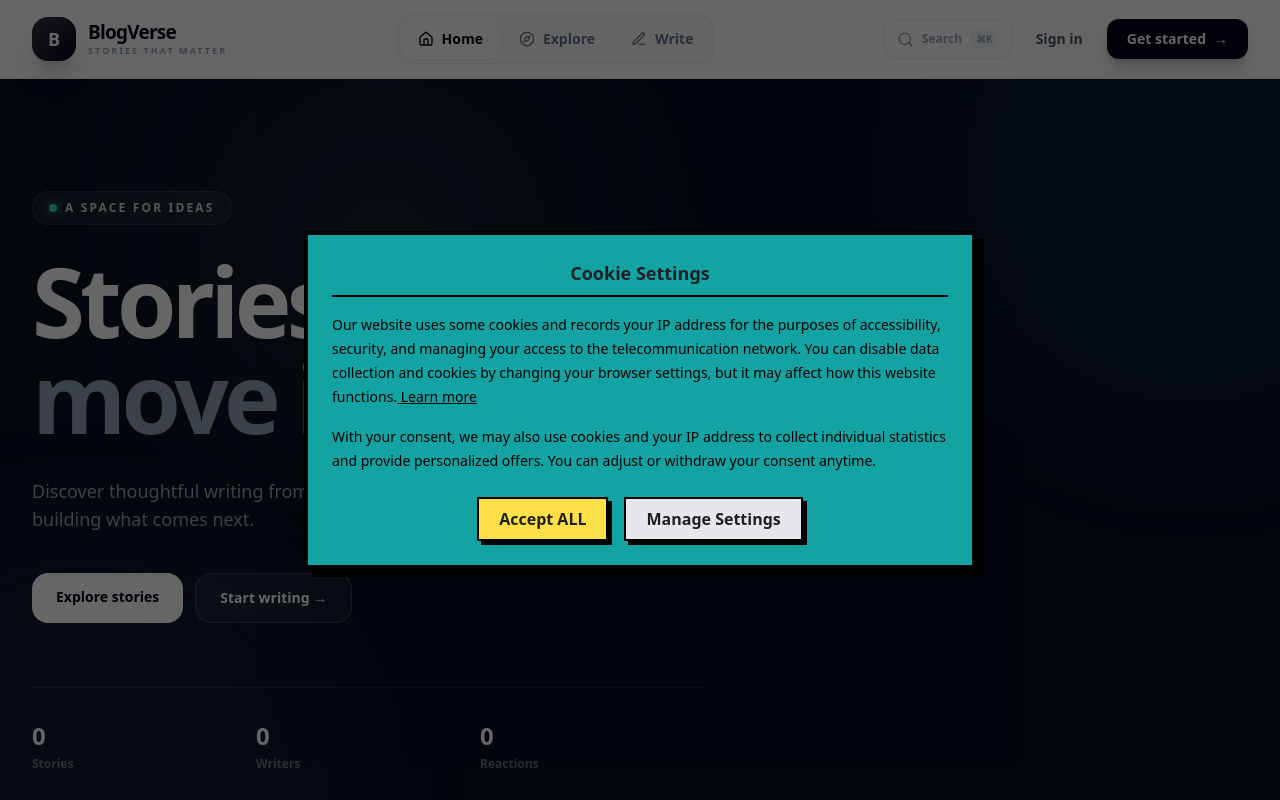
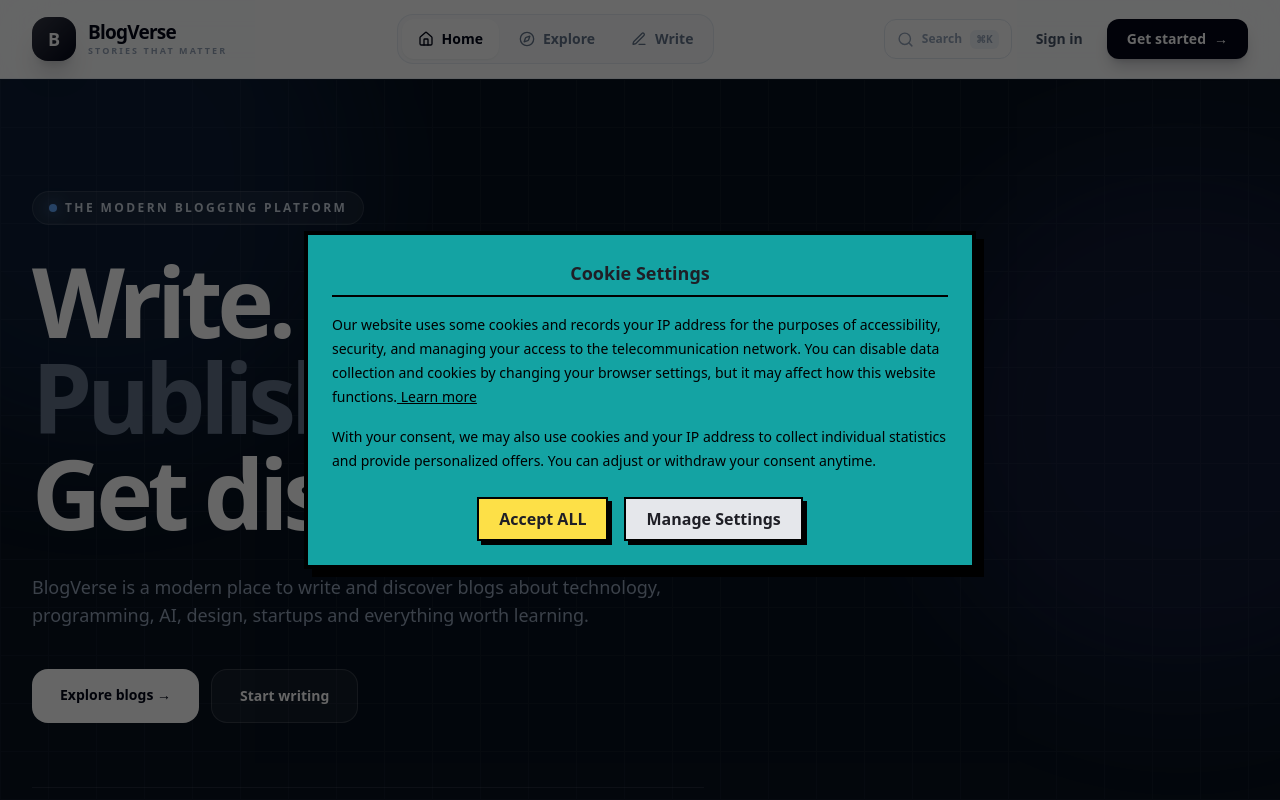
Before and after one commit to RahilAlam929/BLOGVERSE, a Next.js app: page / in a window 1280 px wide. Shown: the top 800 px of the page. Built offline with nearby package versions, Linux system fonts and the light colour scheme; no server answers; the database is empty.

Commit message:
feat: redesign BlogVerse blogging experience

```diff
--- a/src/app/page.tsx
+++ b/src/app/page.tsx
@@ -14,6 +14,7 @@ type RawPost = {
   category?: string | null;
   guest_name?: string | null;
   guest_id?: string | null;
+  created_at?: string | null;
   likes?: { id: number }[] | null;
   comments?: { id: number }[] | null;
 };
@@ -35,7 +36,7 @@ export default async function HomePage() {
   const normalized = posts.map((post) => ({
     ...post,
     profiles: {
-      name: post.guest_name || "BlogVerse Writer",
+      name: post.guest_name || "BlogVerse Author",
       avatar_url: null,
     },
     likes_count: post.likes?.length ?? 0,
@@ -45,79 +46,95 @@ export default async function HomePage() {
   const featured = normalized[0];
   const latest = normalized.slice(1);
 
-  const topics = [
+  const categories = [
     "Technology",
+    "Programming",
     "AI",
-    "Programming",
+    "Web Development",
     "Design",
     "Startups",
     "Productivity",
   ];
 
+  const totalLikes = posts.reduce(
+    (total, post) => total + (post.likes?.length ?? 0),
+    0
+  );
+
+  const totalAuthors = new Set(
+    posts.map((post) => post.guest_id).filter(Boolean)
+  ).size;
+
   return (
-    <main className="min-h-screen bg-[#f7f8fa] text-slate-950">
+    <main className="min-h-screen bg-[#f8fafc] text-slate-950">
       <Header />
 
       {/* HERO */}
-      <section className="relative overflow-hidden bg-[#07111f]">
+      <section className="relative overflow-hidden border-b border-slate-800 bg-[#07111f]">
         <div className="absolute inset-0">
-          <div className="absolute -right-40 -top-40 h-[500px] w-[500px] rounded-full bg-blue-500/10 blur-3xl" />
-          <div className="absolute -bottom-40 -left-40 h-[500px] w-[500px] rounded-full bg-indigo-500/10 blur-3xl" />
-          <div className="absolute inset-0 bg-[radial-gradient(circle_at_30%_20%,rgba(255,255,255,0.06),transparent_30%)]" />
+          <div className="absolute -left-40 -top-40 h-[520px] w-[520px] rounded-full bg-blue-500/10 blur-3xl" />
+          <div className="absolute -right-40 top-20 h-[520px] w-[520px] rounded-full bg-indigo-500/10 blur-3xl" />
+
+          <div className="absolute inset-0 opacity-[0.035] [background-image:linear-gradient(#fff_1px,transparent_1px),linear-gradient(90deg,#fff_1px,transparent_1px)] [background-size:48px_48px]" />
         </div>
 
-        <div className="relative mx-auto max-w-7xl px-5 py-20 sm:py-24 lg:px-8 lg:py-28">
+        <div className="relative mx-auto max-w-7xl px-5 py-20 lg:px-8 lg:py-28">
           <div className="max-w-4xl">
+
             <div className="mb-7 inline-flex items-center gap-2 rounded-full border border-white/10 bg-white/[0.06] px-4 py-2">
-              <span className="h-2 w-2 rounded-full bg-emerald-400 shadow-[0_0_12px_rgba(52,211,153,0.8)]" />
-              <span className="text-xs font-bold uppercase tracking-[0.18em] text-slate-300">
-                A space for ideas
+              <span className="h-2 w-2 rounded-full bg-blue-400 shadow-[0_0_15px_rgba(96,165,250,.8)]" />
+              <span className="text-xs font-bold uppercase tracking-[0.2em] text-slate-300">
+                The modern blogging platform
               </span>
             </div>
 
-            <h1 className="max-w-4xl text-5xl font-black leading-[0.95] tracking-[-0.05em] text-white sm:text-6xl lg:text-8xl">
-              Stories that
-              <span className="block text-slate-400">
-                move ideas forward.
+            <h1 className="max-w-4xl text-5xl font-black leading-[0.94] tracking-[-0.055em] text-white sm:text-6xl lg:text-8xl">
+              Write.
+              <span className="block text-slate-500">
+                Publish.
+              </span>
+              <span className="block">
+                Get discovered.
               </span>
             </h1>
 
             <p className="mt-8 max-w-2xl text-base leading-7 text-slate-400 sm:text-lg">
-              Discover thoughtful writing from creators, developers,
-              designers and people building what comes next.
+              BlogVerse is a modern place to write and discover blogs about
+              technology, programming, AI, design, startups and everything
+              worth learning.
             </p>
 
             <div className="mt-10 flex flex-col gap-3 sm:flex-row">
               <a
-                href="#latest"
-                className="rounded-2xl bg-white px-6 py-3.5 text-center text-sm font-black text-slate-950 transition hover:-translate-y-0.5 hover:bg-slate-100"
+                href="/blogs"
+                className="rounded-2xl bg-white px-7 py-4 text-center text-sm font-black text-slate-950 transition hover:-translate-y-0.5 hover:bg-slate-100"
               >
-                Explore stories
+                Explore blogs →
               </a>
 
               <a
                 href="/create"
-                className="rounded-2xl border border-white/15 bg-white/[0.06] px-6 py-3.5 text-center text-sm font-bold text-white backdrop-blur transition hover:bg-white/10"
+                className="rounded-2xl border border-white/15 bg-white/[0.05] px-7 py-4 text-center text-sm font-bold text-white transition hover:bg-white/10"
               >
-                Start writing →
+                Start writing
               </a>
             </div>
           </div>
 
-          {/* HERO STATS */}
+          {/* STATS */}
           <div className="mt-16 grid max-w-2xl grid-cols-3 border-t border-white/10 pt-8">
             <div>
               <p className="text-2xl font-black text-white">
-                {posts.length}
+                {posts.length}+
               </p>
               <p className="mt-1 text-xs font-semibold text-slate-500">
-                Stories
+                Published blogs
               </p>
             </div>
 
             <div>
               <p className="text-2xl font-black text-white">
-                {new Set(posts.map((post) => post.guest_id).filter(Boolean)).size}
+                {totalAuthors}+
               </p>
               <p className="mt-1 text-xs font-semibold text-slate-500">
                 Writers
@@ -126,84 +143,83 @@ export default async function HomePage() {
 
             <div>
               <p className="text-2xl font-black text-white">
-                {posts.reduce(
-                  (total, post) => total + (post.likes?.length ?? 0),
-                  0
-                )}
+                {totalLikes}+
               </p>
               <p className="mt-1 text-xs font-semibold text-slate-500">
-                Reactions
+                Likes
               </p>
             </div>
           </div>
         </div>
       </section>
 
-      {/* TOPICS */}
-      <section className="border-b border-slate-200 bg-white">
-        <div className="mx-auto flex max-w-7xl gap-2 overflow-x-auto px-5 py-5 lg:px-8">
-          <span className="mr-2 whitespace-nowrap px-3 py-2 text-xs font-black uppercase tracking-wider text-slate-400">
-            Explore
+      {/* CATEGORY BAR */}
+      <section className="sticky top-[78px] z-30 border-b border-slate-200 bg-white/90 backdrop-blur-xl">
+        <div className="mx-auto flex max-w-7xl gap-2 overflow-x-auto px-5 py-4 lg:px-8">
+          <span className="mr-2 flex shrink-0 items-center text-xs font-black uppercase tracking-[0.18em] text-slate-400">
+            Browse
           </span>
 
-          {topics.map((topic) => (
-            <button
-              key={topic}
-              type="button"
-              className="whitespace-nowrap rounded-full border border-slate-200 bg-slate-50 px-4 py-2 text-xs font-bold text-slate-600 transition hover:border-slate-950 hover:bg-slate-950 hover:text-white"
+          {categories.map((category) => (
+            <a
+              key={category}
+              href="/blogs"
+              className="shrink-0 rounded-full border border-slate-200 bg-slate-50 px-4 py-2 text-xs font-bold text-slate-600 transition hover:border-slate-950 hover:bg-slate-950 hover:text-white"
             >
-              {topic}
-            </button>
+              {category}
+            </a>
           ))}
         </div>
       </section>
 
-      {/* MAIN CONTENT */}
+      {/* CONTENT */}
       <div className="mx-auto max-w-7xl px-5 py-14 lg:px-8 lg:py-20">
 
-        {/* FEATURED HEADER */}
+        {/* FEATURED */}
         {featured && (
           <section>
             <div className="mb-7 flex items-end justify-between">
               <div>
-                <p className="text-xs font-black uppercase tracking-[0.2em] text-slate-400">
-                  Featured
+                <p className="text-xs font-black uppercase tracking-[0.2em] text-blue-600">
+                  Featured blog
                 </p>
 
-                <h2 className="mt-2 text-3xl font-black tracking-tight sm:text-4xl">
-                  Editor&apos;s pick
+                <h2 className="mt-2 text-3xl font-black tracking-[-0.03em] sm:text-4xl">
+                  Editor&apos;s choice
                 </h2>
               </div>
 
               <a
                 href={`/blog/${featured.slug}`}
-                className="hidden text-sm font-bold text-slate-500 transition hover:text-slate-950 sm:block"
+                className="hidden text-sm font-bold text-slate-500 hover:text-slate-950 sm:block"
               >
-                Read featured →
+                Read blog →
               </a>
             </div>
 
-            <div className="overflow-hidden rounded-[28px] border border-slate-200 bg-white shadow-sm transition hover:shadow-xl">
+            <div className="overflow-hidden rounded-[30px] border border-slate-200 bg-white shadow-sm transition duration-300 hover:shadow-2xl">
               <FeaturedPost post={featured} />
             </div>
           </section>
         )}
 
-        {/* LATEST */}
-        <section id="latest" className="mt-20 scroll-mt-28">
+        {/* LATEST BLOGS */}
+        <section
+          id="latest"
+          className="mt-20 scroll-mt-32"
+        >
           <div className="mb-8 flex items-end justify-between">
             <div>
-              <p className="text-xs font-black uppercase tracking-[0.2em] text-slate-400">
-                Fresh from the community
+              <p className="text-xs font-black uppercase tracking-[0.2em] text-blue-600">
+                Recently published
               </p>
 
-              <h2 className="mt-2 text-3xl font-black tracking-tight sm:text-4xl">
-                Latest stories
+              <h2 className="mt-2 text-3xl font-black tracking-[-0.03em] sm:text-4xl">
+                Latest blogs
               </h2>
 
               <p className="mt-2 max-w-xl text-sm leading-6 text-slate-500">
-                The newest ideas, experiences and perspectives published on
-                BlogVerse.
+                Fresh articles from the BlogVerse community.
               </p>
             </div>
 
@@ -211,65 +227,111 @@ export default async function HomePage() {
               href="/blogs"
               className="hidden rounded-xl border border-slate-200 bg-white px-4 py-2.5 text-sm font-bold text-slate-700 transition hover:border-slate-300 hover:text-slate-950 sm:block"
             >
-              View all
+              View all blogs →
             </a>
           </div>
 
           {latest.length > 0 ? (
-            <div className="overflow-hidden">
-              <PostGrid posts={latest} />
-            </div>
+            <PostGrid posts={latest} />
           ) : (
-            <div className="rounded-[28px] border border-dashed border-slate-300 bg-white px-6 py-20 text-center">
-              <div className="mx-auto flex h-14 w-14 items-center justify-center rounded-2xl bg-slate-950 text-xl font-black text-white">
-                B
+            <div className="rounded-[30px] border border-dashed border-slate-300 bg-white px-6 py-20 text-center">
+              <div className="mx-auto flex h-16 w-16 items-center justify-center rounded-2xl bg-slate-950 text-xl font-black text-white">
+                BV
               </div>
 
-              <h3 className="mt-5 text-2xl font-black">
-                Your first story belongs here.
+              <h3 className="mt-6 text-2xl font-black">
+                Be the first to publish.
               </h3>
 
               <p className="mx-auto mt-3 max-w-md text-sm leading-6 text-slate-500">
-                Start writing and share your ideas with the BlogVerse
+                Share your knowledge, experience or ideas with the BlogVerse
                 community.
               </p>
 
               <a
                 href="/create"
-                className="mt-7 inline-flex rounded-xl bg-slate-950 px-5 py-3 text-sm font-bold text-white transition hover:bg-slate-800"
+                className="mt-7 inline-flex rounded-xl bg-slate-950 px-6 py-3 text-sm font-bold text-white transition hover:bg-slate-800"
               >
-                Write your first story →
+                Write a blog →
               </a>
             </div>
           )}
         </section>
 
-        {/* CTA */}
-        <section className="mt-20 overflow-hidden rounded-[30px] bg-slate-950">
-          <div className="relative px-6 py-14 sm:px-10 lg:px-14">
-            <div className="absolute -right-24 -top-24 h-64 w-64 rounded-full bg-blue-500/10 blur-3xl" />
+        {/* WHY BLOGVERSE */}
+        <section className="mt-20 grid gap-5 md:grid-cols-3">
+          <div className="rounded-3xl border border-slate-200 bg-white p-7">
+            <div className="flex h-11 w-11 items-center justify-center rounded-xl bg-slate-950 text-lg font-black text-white">
+              01
+            </div>
 
-            <div className="relative flex flex-col justify-between gap-8 md:flex-row md:items-center">
+            <h3 className="mt-6 text-xl font-black">
+              Write freely
+            </h3>
+
+            <p className="mt-2 text-sm leading-6 text-slate-500">
+              A clean editor designed to help you focus on your ideas instead
+              of complicated publishing tools.
+            </p>
+          </div>
+
+          <div className="rounded-3xl border border-slate-200 bg-white p-7">
+            <div className="flex h-11 w-11 items-center justify-center rounded-xl bg-slate-950 text-lg font-black text-white">
+              02
+            </div>
+
+            <h3 className="mt-6 text-xl font-black">
+              Build your audience
+            </h3>
+
+            <p className="mt-2 text-sm leading-6 text-slate-500">
+              Publish your blogs and let readers discover your work through
+              topics and categories.
+            </p>
+          </div>
+
+          <div className="rounded-3xl border border-slate-200 bg-white p-7">
+            <div className="flex h-11 w-11 items-center justify-center rounded-xl bg-slate-950 text-lg font-black text-white">
+              03
+            </div>
+
+            <h3 className="mt-6 text-xl font-black">
+              Keep learning
+            </h3>
+
+            <p className="mt-2 text-sm leading-6 text-slate-500">
+              Discover useful blogs from developers, creators and builders
+              across the community.
+            </p>
+          </div>
+        </section>
+
+        {/* FINAL CTA */}
+        <section className="mt-20 overflow-hidden rounded-[32px] bg-slate-950">
+          <div className="relative px-6 py-14 sm:px-10 lg:px-14 lg:py-16">
+            <div className="absolute -right-24 -top-24 h-72 w-72 rounded-full bg-blue-500/10 blur-3xl" />
+
+            <div className="relative flex flex-col gap-8 md:flex-row md:items-center md:justify-between">
               <div>
-                <p className="text-xs font-black uppercase tracking-[0.2em] text-slate-500">
-                  Your voice matters
+                <p className="text-xs font-black uppercase tracking-[0.2em] text-blue-400">
+                  Start publishing
                 </p>
 
-                <h2 className="mt-3 max-w-2xl text-3xl font-black tracking-tight text-white sm:text-4xl">
-                  Have an idea worth sharing?
+                <h2 className="mt-3 max-w-2xl text-3xl font-black tracking-[-0.03em] text-white sm:text-4xl">
+                  Your next blog could be someone&apos;s next idea.
                 </h2>
 
                 <p className="mt-3 max-w-xl text-sm leading-6 text-slate-400">
-                  Turn your thoughts into a story and publish it for the
-                  BlogVerse community.
+                  Create an account, write something useful and publish it on
+                  BlogVerse.
                 </p>
               </div>
 
               <a
                 href="/create"
-                className="shrink-0 rounded-2xl bg-white px-6 py-3.5 text-center text-sm font-black text-slate-950 transition hover:-translate-y-0.5 hover:bg-slate-100"
+                className="shrink-0 rounded-2xl bg-white px-7 py-4 text-center text-sm font-black text-slate-950 transition hover:-translate-y-0.5 hover:bg-slate-100"
               >
-                Start writing →
+                Write a blog →
               </a>
             </div>
           </div>
```
